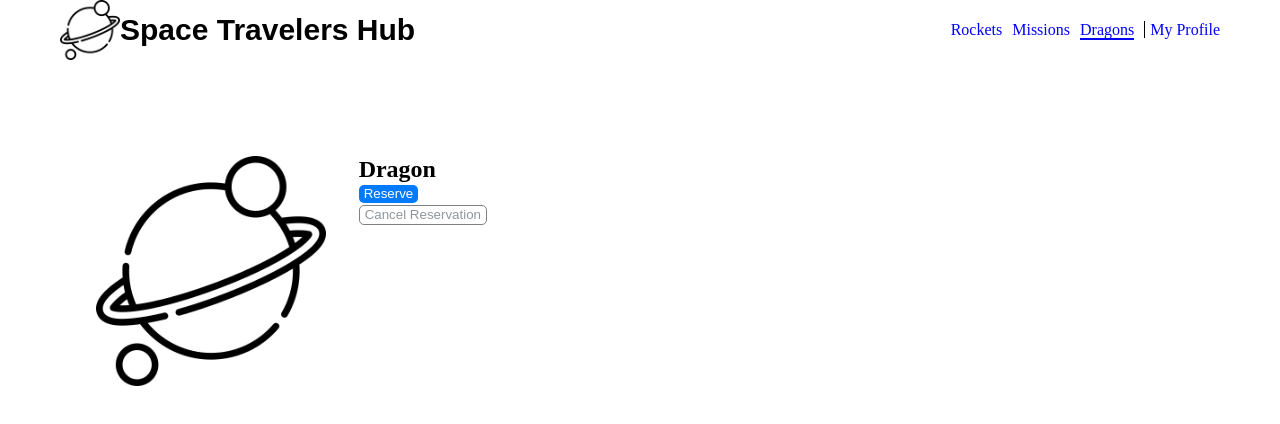
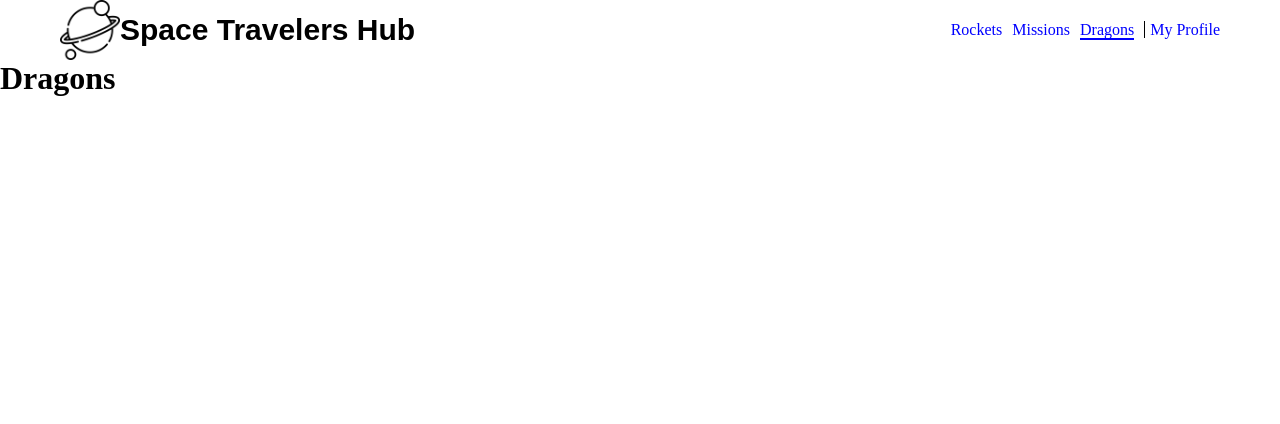
Before and after one commit to sanieni6/Space-Travelers-Hub, a React (Create React App) app: page /Dragons in a window 1280 px wide. Shown: the top 424 px of the page. Built offline with nearby package versions, Linux system fonts and the light colour scheme.

Commit message:
fix prop type validation

```diff
--- a/src/components/Dragons.jsx
+++ b/src/components/Dragons.jsx
@@ -1,19 +1,9 @@
 import React from 'react';
-import Planet from '../images/planet.png';
 
 const Dragons = () => (
-  <div className="dragonCard">
-    <img className="dragonImage" src={Planet} alt="dragon" />
-    <div className="dragonInfo">
-      <h2>Dragon</h2>
-      <button className="reservDragon" type="button">
-        Reserve
-      </button>
-      <button className="cancelDragon" type="button">
-        Cancel Reservation
-      </button>
-    </div>
-  </div>
+  <>
+    <h1>Dragons</h1>
+  </>
 );
 
 export default Dragons;
--- a/src/redux/dragon/dragonSlice.js
+++ b/src/redux/dragon/dragonSlice.js
@@ -18,6 +18,7 @@ const initialState = {
     {
       id: 2,
       dragon_name: 'Dragon 1',
+      dragon_type: 'capsule',
       description: 'Dragon 1 description',
       flickr_images: planet,
     },
```
Also changed, not shown: src/components/Dragon.jsx (added, +31 -0 lines), 1 other file (tests, documents, lock files or other folders).
